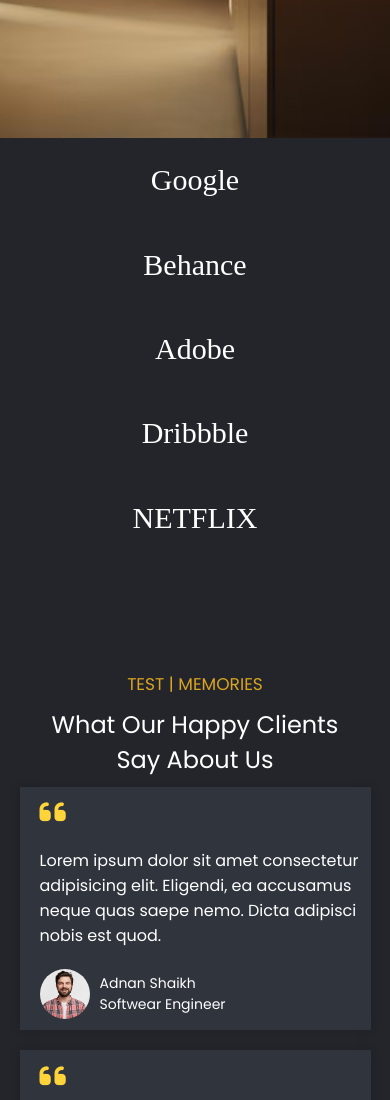
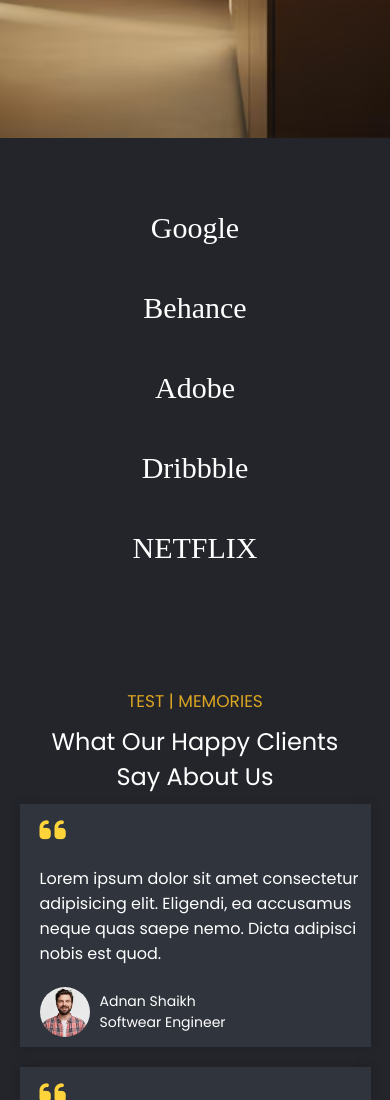
Before and after one commit to Shaikh-Adnan28/Innovative-Kitchen, a plain HTML site: page index.html in a window 390 px wide. Shown: the part 4080-5180 px from the top of the page. Drawn offline with Linux system fonts and the light colour scheme.

Commit message:
Update responsive.css

```diff
--- a/responsive.css
+++ b/responsive.css
@@ -497,13 +497,14 @@
 
 
     .logo-section{
-        height: 50vh;
+        min-height: 500px;
+        padding:50px 0;
         flex-direction: column;
     }
 
     .review-section{
-        height:auto;
-        padding: 20px 0;
+         min-height:500px;
+        padding: 50px 0;
         width: 100%;
         gap: 10px;
     }
```
